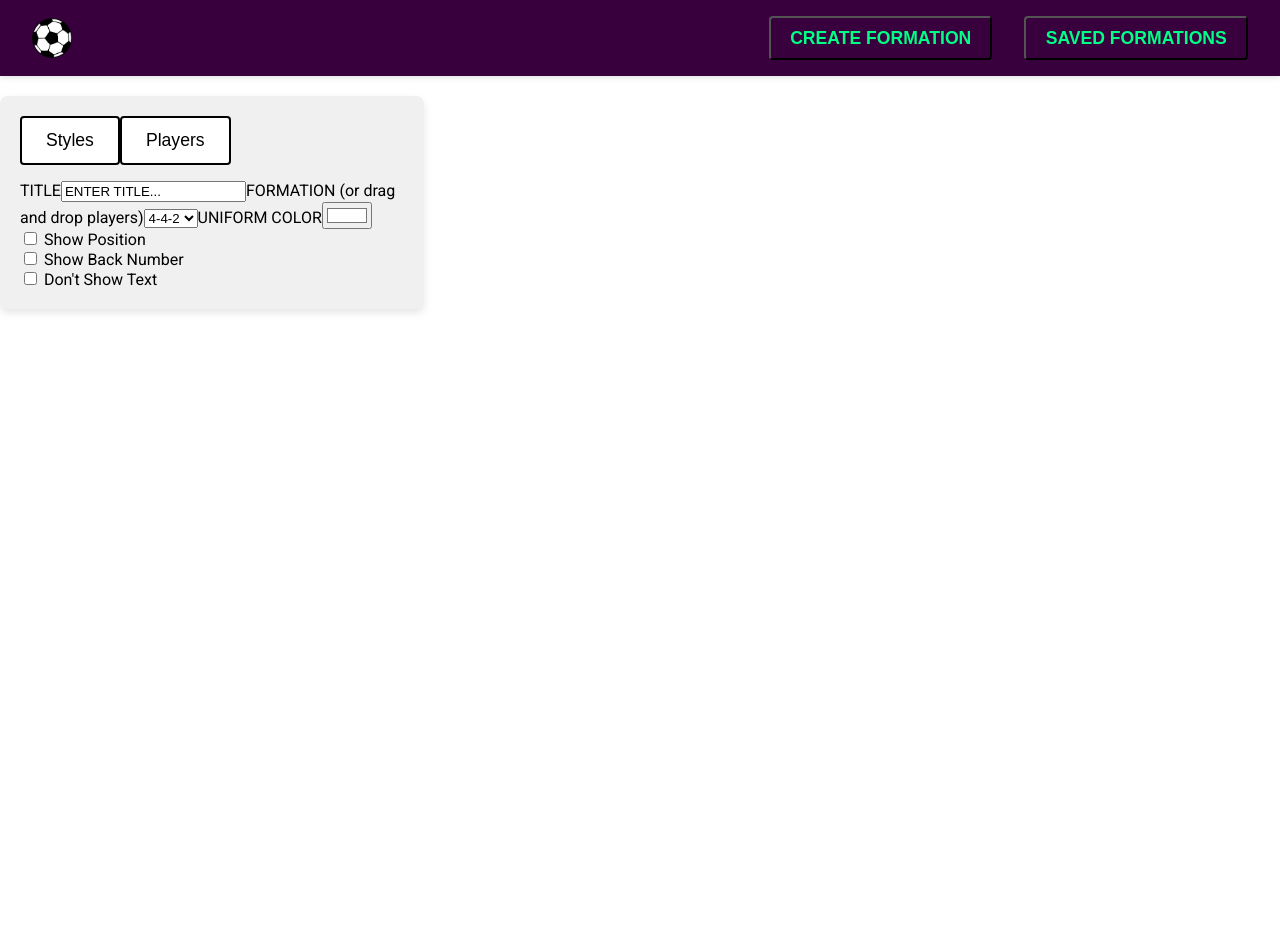
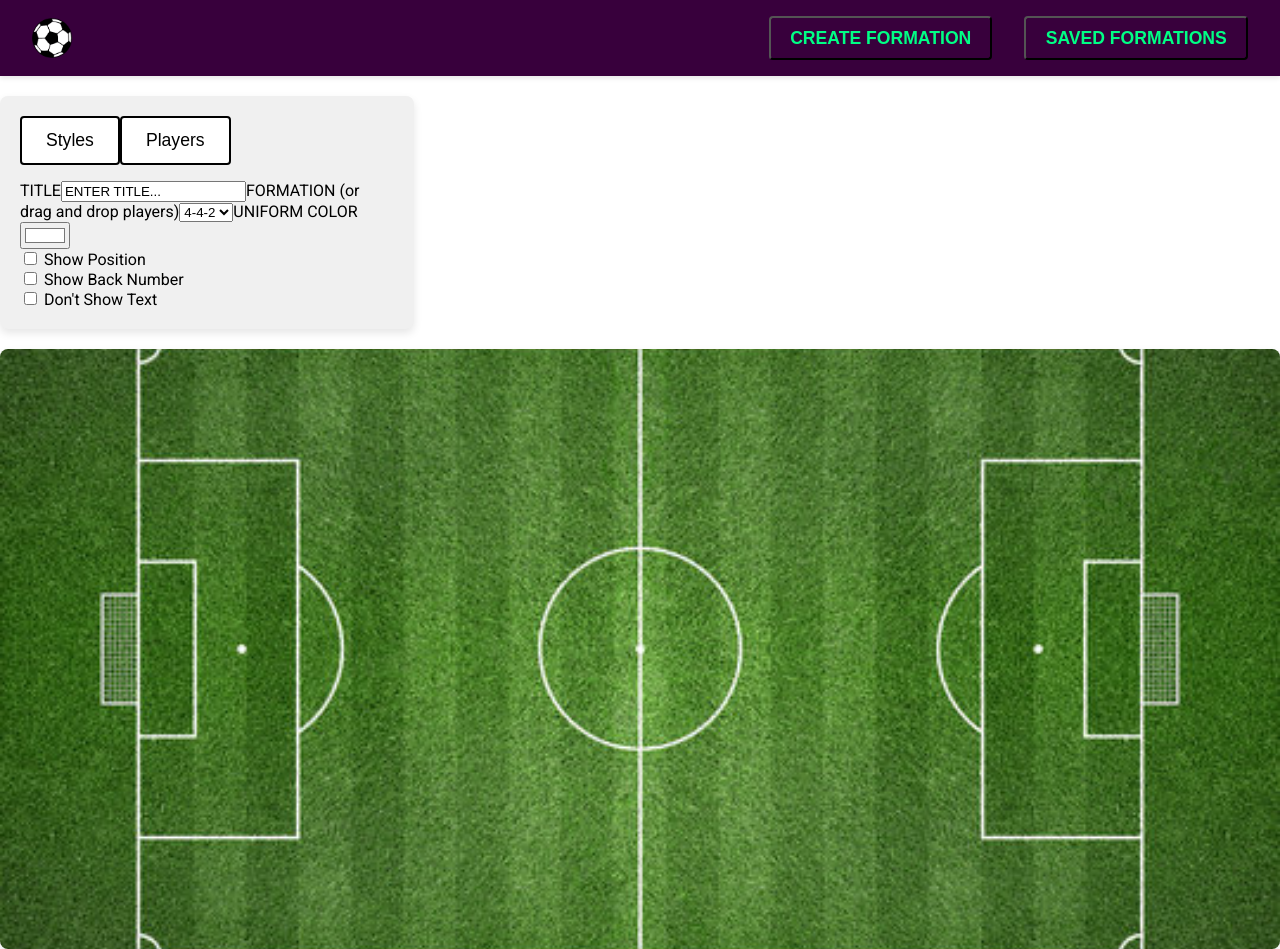
Before and after one commit to hyechanlee1/Soccer_formation_creator, an Angular app in the folder soccer-formation/: page / in a window 1280 px wide. Before the commit the page ends 800 px from the top, so only its background shows below. Built offline with nearby package versions, Linux system fonts and the light colour scheme.

Commit message:
put image

```diff
--- a/soccer-formation/src/app/home/home/home.component.css
+++ b/soccer-formation/src/app/home/home/home.component.css
@@ -13,18 +13,22 @@
   box-sizing: border-box;
 }
 
-.left-grid {
-  display: flex;
-  flex-direction: column;
-  gap: 1rem;
-  border-right: 1px solid #ddd;
-  padding-right: 1rem;
+.left-column {
+  flex: 0 0 30%;
+  margin-right: 2rem;
 }
 
-.right-grid {
+.formation-image {
+  flex: 1;
   display: flex;
   justify-content: center;
   align-items: center;
+  background-size: cover;
+  background-position: center;
+  height: 600px;
+  width: 100%;
+  border-radius: 8px;
+  box-shadow: 0 4px 8px rgba(0, 0, 0, 0.1);
 }
 
 .navbar img {
@@ -97,8 +101,17 @@
 
 
 @media (max-width: 600px) {
-  .navbar {
-    padding: 1rem;
+  .container {
+    flex-direction: column;
+  }
+
+  .left-column {
+    flex-basis: auto;
+    margin-right: 0;
+  }
+
+  .right-column {
+    height: 400px;
   }
 
   .action-button {
--- a/soccer-formation/src/app/home/home/home.component.html
+++ b/soccer-formation/src/app/home/home/home.component.html
@@ -6,6 +6,8 @@
   </ul>
 </nav>
 
+<div class="container">
+  <div class="left-column">
     <div class="control-box">
       <div class="controls">
         <div class="button-group">
@@ -55,7 +57,8 @@
         <div class="sub-player-list">
           <div class="sub-player">
             <label for="sub-player-name">Sub-Player Name:</label>
-        <input type="text" id="sub-player-name" [(ngModel)]="newSubPlayerName" placeholder="Enter sub-player name" />
+            <input type="text" id="sub-player-name" [(ngModel)]="newSubPlayerName"
+              placeholder="Enter sub-player name" />
           </div>
         </div>
         <button (click)="addSubPlayer()">Add Sub-Player</button>
@@ -83,7 +86,10 @@
           </ul>
         </div>
         }
-
+      </div>
+    </div>
+  </div>
+  <div class="right-column">
     <div class="formation-image" [ngStyle]="{ 'background-image': backgroundImage() }">
       @if (showPosition) {
       <!-- add logic to show position of each  player-->
@@ -99,4 +105,5 @@
       }
     </div>
   </div>
+</div>
 <router-outlet></router-outlet>
```
Lines whose indentation alone changed are shown as unchanged.
